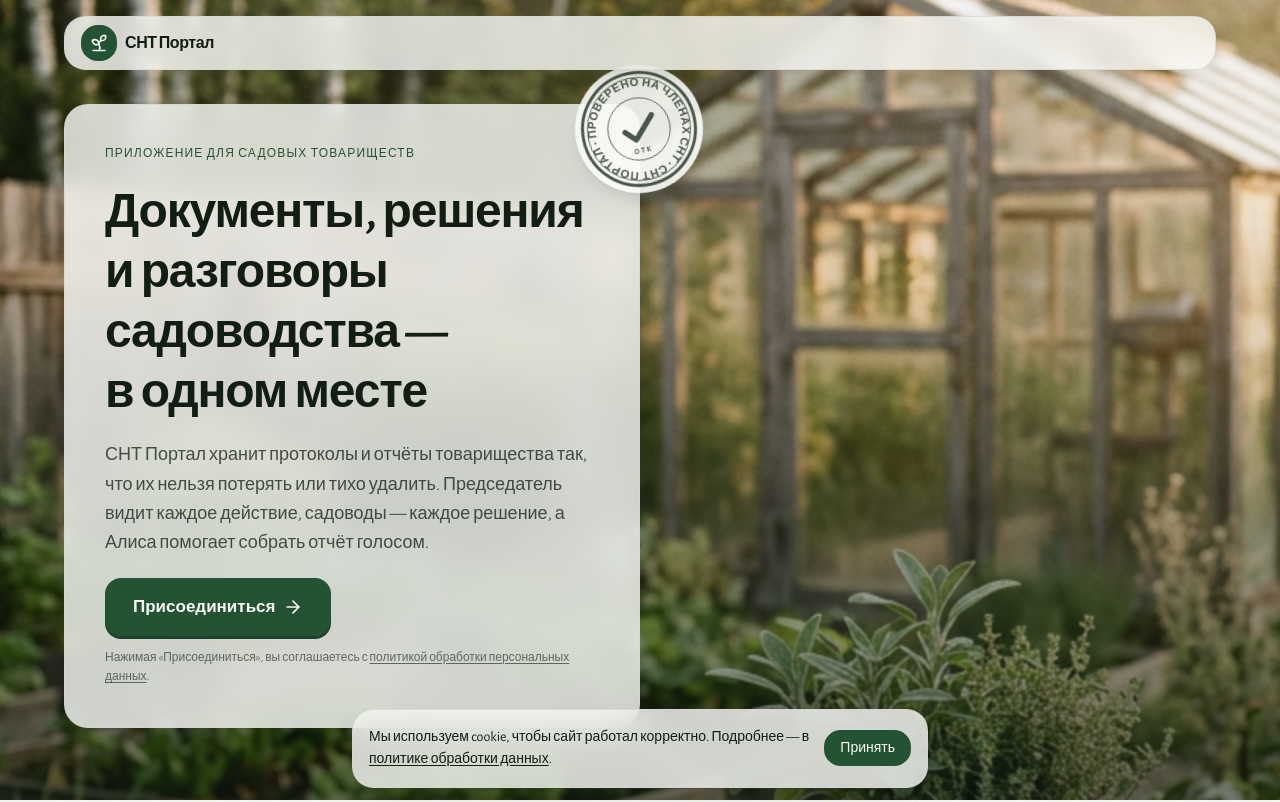
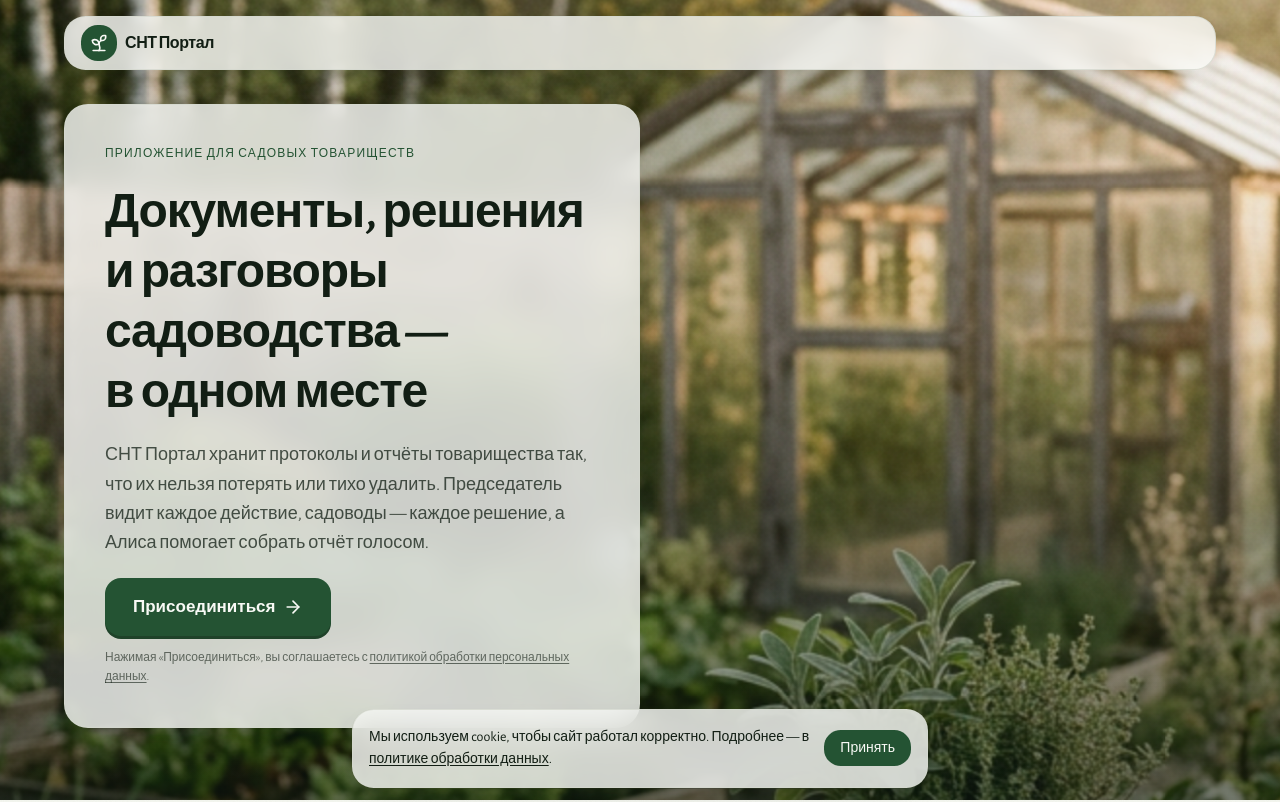
Before and after one commit to Olya1114/visitka-snt, a Next.js app: page / in a window 1280 px wide. Shown: the top 802 px of the page. Built offline with nearby package versions, Linux system fonts and the light colour scheme.

Commit message:
feat: remove QualitySeal component from Hero section
Removed unused QualitySeal component for cleaner hero section layout

```diff
--- a/components/hero.tsx
+++ b/components/hero.tsx
@@ -1,6 +1,5 @@
 import { ArrowRight } from "lucide-react"
 import { ParallaxImage } from "@/components/parallax-image"
-import { QualitySeal } from "@/components/quality-seal"
 
 export function Hero() {
   return (
@@ -33,10 +32,6 @@ export function Hero() {
               .
             </p>
           </div>
-          <QualitySeal
-            animated={false}
-            className="absolute -right-6 -top-10 hidden size-32 rounded-full bg-card/90 p-1 shadow-lg md:block lg:-right-16"
-          />
         </div>
       </div>
     </section>
```
